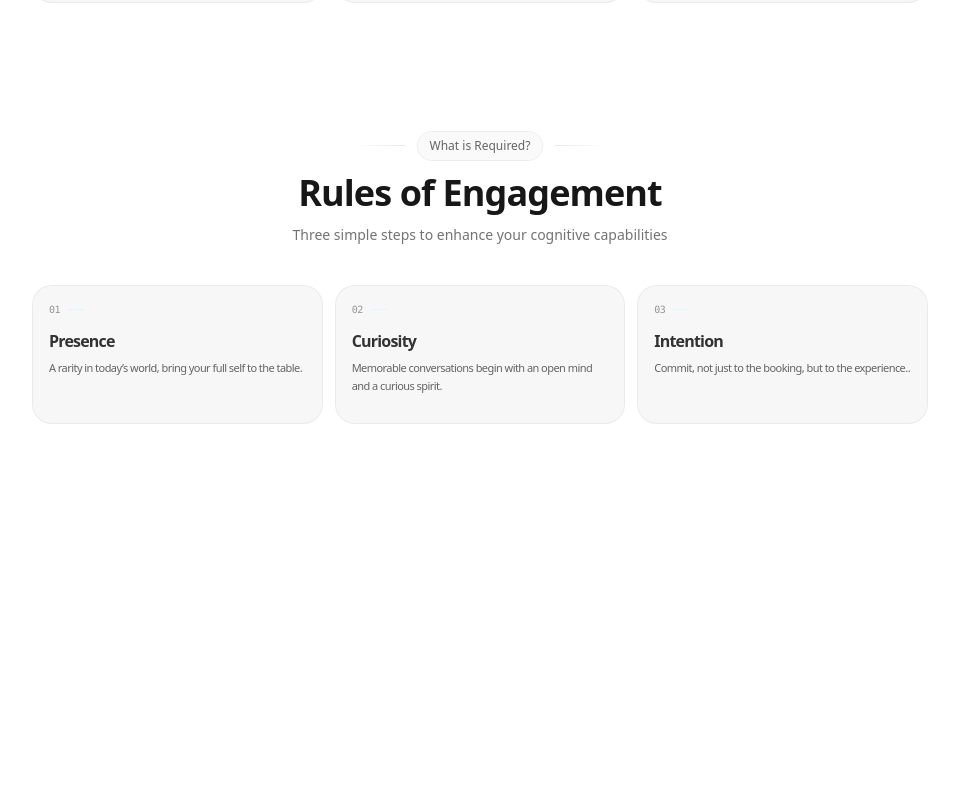
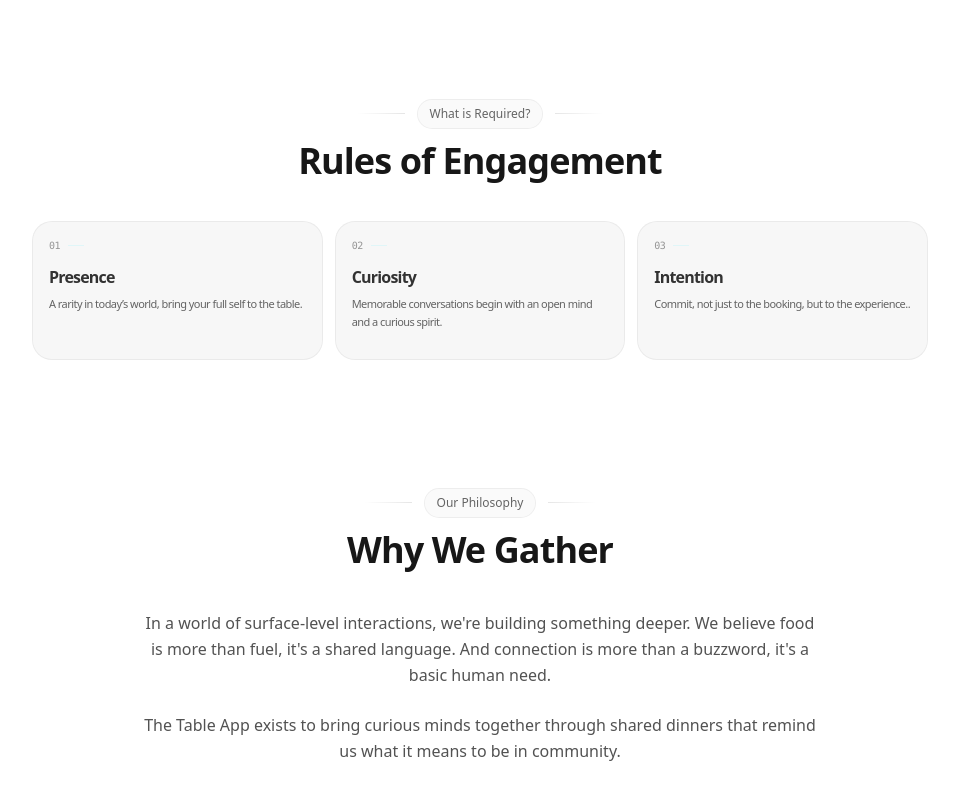
Before and after one commit to the-table-org/the-table-landing-page, a Next.js app: page / in a window 1280 px wide. Shown: the part 884-1684 px from the top of the page, without its empty margins (160-1119 px from the left). Before the commit the page ends 1356 px from the top, so only its background shows below. Built offline with nearby package versions, Linux system fonts and the light colour scheme.

Commit message:
Add 'Our Philosophy' section with content on community and connection

```diff
--- a/app/page.tsx
+++ b/app/page.tsx
@@ -112,9 +112,7 @@ export default function Home() {
                                 </div>
                             </div>
                             <h2 className="font-semibold text-3xl text-neutral-900 tracking-tight sm:text-4xl dark:text-neutral-50">Basic
-                                Concept</h2><p
-                            className="mx-auto max-w-[500px] text-neutral-500 text-sm dark:text-neutral-400">Three
-                            simple steps to enhance your cognitive capabilities</p></div>
+                                Concept</h2></div>
 
 
                         <div className="mx-auto max-w-4xl">
@@ -182,9 +180,7 @@ export default function Home() {
                                         className="h-px w-12 bg-linear-to-l from-transparent to-black/10 dark:to-white/10"></div>
                                 </div>
                             </div>
-                            <h2 className="font-semibold text-3xl text-neutral-900 tracking-tight sm:text-4xl dark:text-neutral-50">Rules of Engagement</h2><p
-                            className="mx-auto max-w-[500px] text-neutral-500 text-sm dark:text-neutral-400">Three
-                            simple steps to enhance your cognitive capabilities</p></div>
+                            <h2 className="font-semibold text-3xl text-neutral-900 tracking-tight sm:text-4xl dark:text-neutral-50">Rules of Engagement</h2></div>
 
 
                         <div className="mx-auto max-w-4xl">
@@ -232,6 +228,38 @@ export default function Home() {
                         </div>
                     </div>
                 </section>
+
+                <section
+                    className="w-full overflow-hidden bg-white pt-12 pb-8 md:pt-16 md:pb-10 lg:pt-20 lg:pb-12 dark:bg-black/3">
+                    <div className="container mx-auto px-4 md:px-6">
+                        <div className="mb-10 space-y-3 text-center">
+                            <div className="mx-auto flex w-fit items-center justify-center">
+                                <div className="flex items-center gap-3">
+                                    <div
+                                        className="h-px w-12 bg-linear-to-r from-transparent to-black/10 dark:to-white/10"></div>
+                                    <div
+                                        className="flex items-center gap-2 rounded-lg border border-black/5 bg-black/2 px-3 py-1.5 dark:border-white/10 dark:bg-white/5">
+                                        <span className="font-medium text-black/60 text-xs dark:text-white/60">Our Philosophy</span>
+                                    </div>
+                                    <div
+                                        className="h-px w-12 bg-linear-to-l from-transparent to-black/10 dark:to-white/10"></div>
+                                </div>
+                            </div>
+                            <h2 className="font-semibold text-3xl text-neutral-900 tracking-tight sm:text-4xl dark:text-neutral-50">Why We Gather</h2>
+                        </div>
+
+                        <div className="mx-auto max-w-2xl">
+                            <div className="space-y-6 text-center">
+                                <p className="text-base text-neutral-600 leading-relaxed dark:text-neutral-400">
+                                    In a world of surface-level interactions, we&apos;re building something deeper. We believe food is more than fuel, it&apos;s a shared language. And connection is more than a buzzword, it&apos;s a basic human need.
+                                </p>
+                                <p className="text-base text-neutral-600 leading-relaxed dark:text-neutral-400">
+                                    The Table App exists to bring curious minds together through shared dinners that remind us what it means to be in community.
+                                </p>
+                            </div>
+                        </div>
+                    </div>
+                </section>
             </main>
         </div>
     );
```
